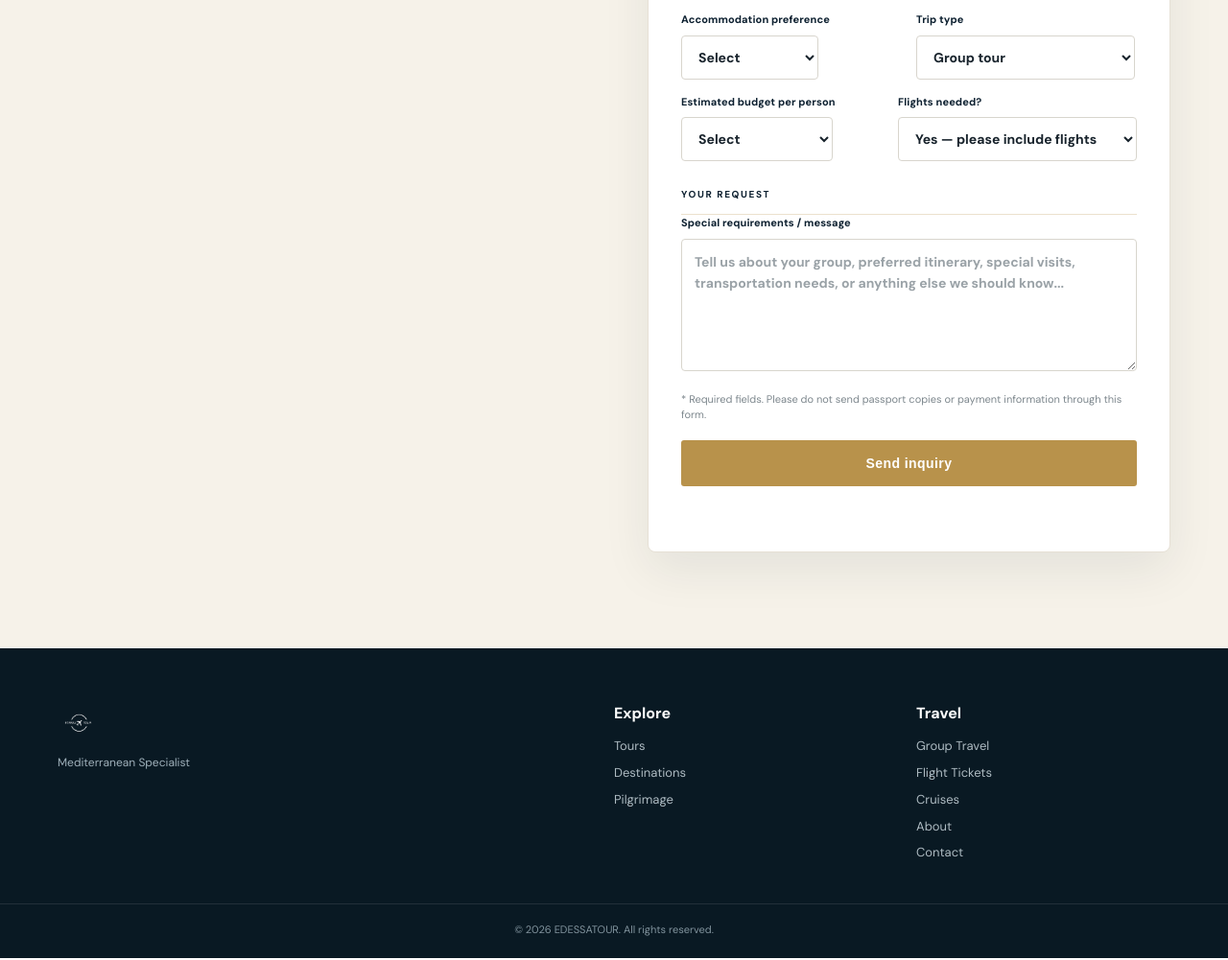
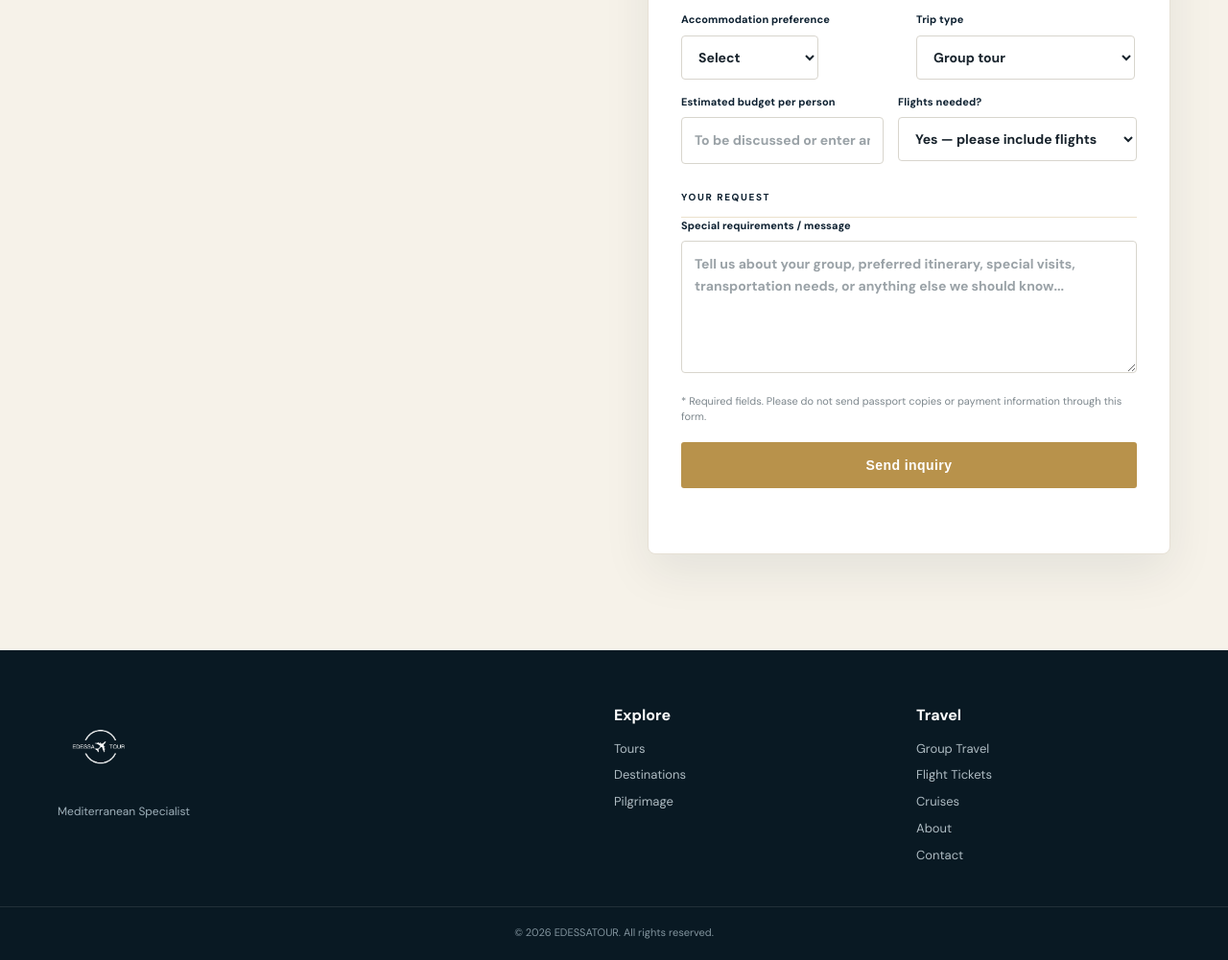
Before and after one commit to EDESSATOUR-TRAVEL/edessatour-travel.github.io, a plain HTML site: page index.html in a window 1280 px wide. Shown: the part 10991-11992 px from the top of the page at 96% size. Drawn offline with nearby package versions, Linux system fonts and the light colour scheme.

Commit message:
Add files via upload

```diff
--- a/index.html
+++ b/index.html
@@ -466,9 +466,7 @@
           </select></label>
         </div>
         <div class="form-row">
-          <label>Estimated budget per person<select name="budget">
-            <option value="">Select</option><option>Under<option>To be discussed</option>
-          </select></label>
+          <label>Estimated budget per person<input type="text" name="budget" placeholder="To be discussed or enter an amount"></label>
           <label>Flights needed?<select name="flights">
             <option value="Yes">Yes — please include flights</option><option value="No">No — land arrangements only</option><option value="Not sure">Not sure yet</option>
           </select></label>
--- a/styles.css
+++ b/styles.css
@@ -324,3 +324,8 @@ header .brand img,
 .d-africa{background-position:center 42%;}
 .d-latinamerica{background-position:center 35%;}
 .d-world{background-position:center 48%;}
+
+/* Final footer brand fit */
+.footer-brand img{height:92px !important;width:auto !important;max-width:220px !important;object-fit:contain;display:block;filter:brightness(0) invert(1);margin:0 0 12px 0}
+.footer-brand{display:flex;flex-direction:column;align-items:flex-start}
+@media(max-width:600px){.footer-brand img{height:76px !important;max-width:185px !important}}
```
